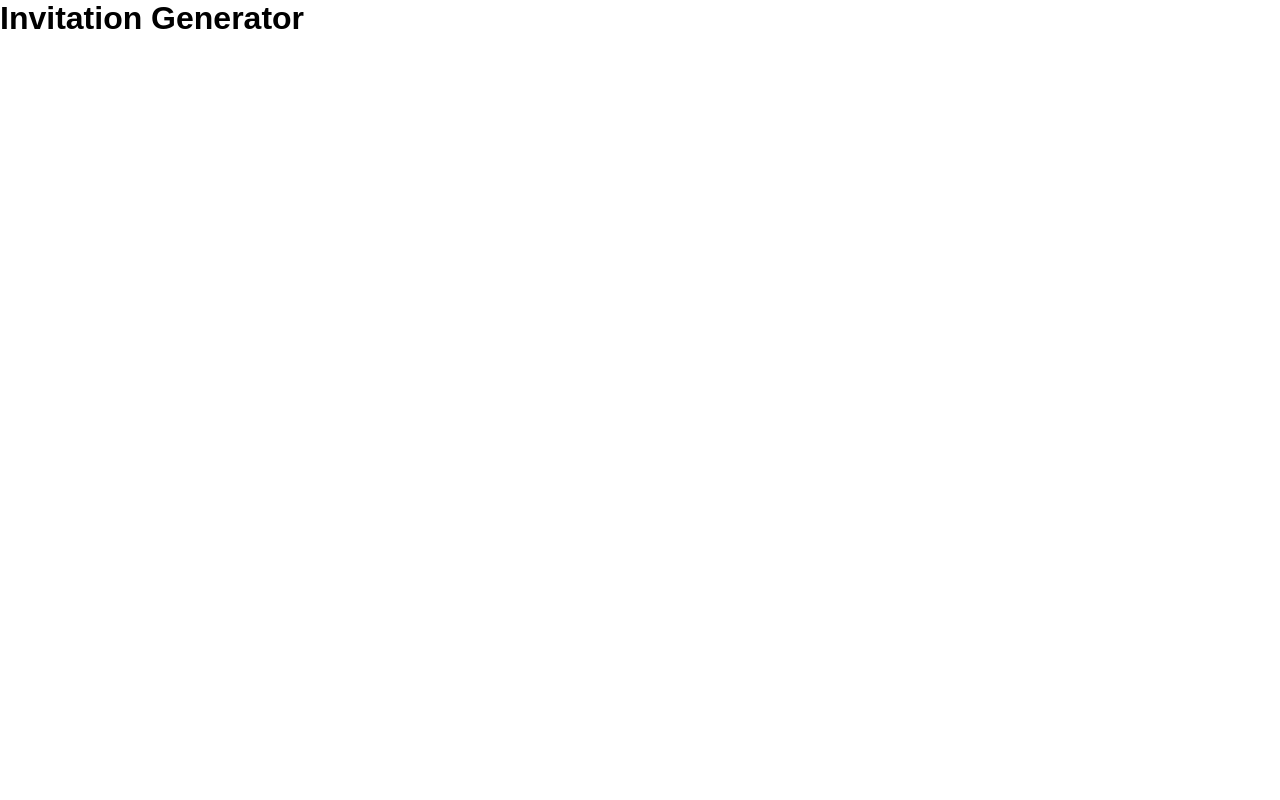
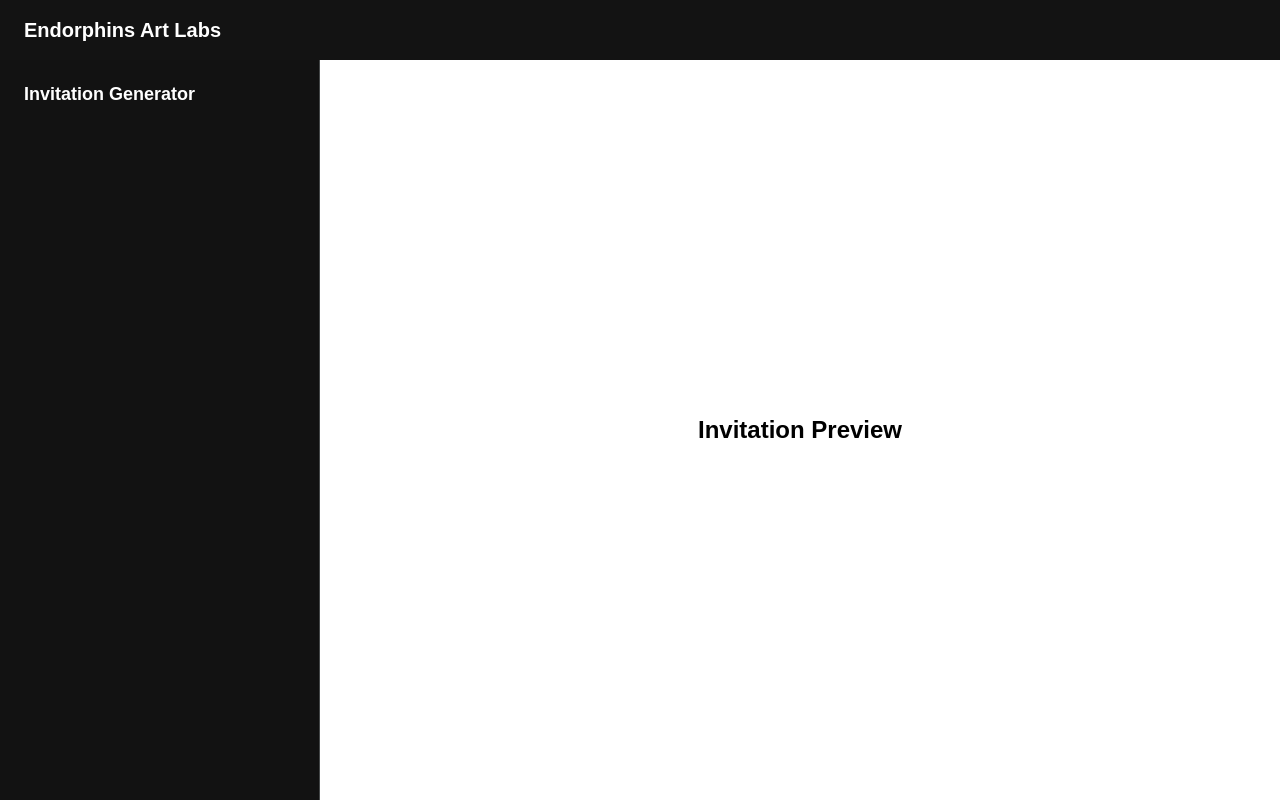
Before and after one commit to linaghazy/Invitation-Generator-React, a React (Vite) app: page / in a window 1280 px wide. Built offline with nearby package versions, Linux system fonts and the light colour scheme.

Commit message:
Create the website layout

```diff
--- a/src/App.css
+++ b/src/App.css
@@ -1,184 +1,46 @@
-.counter {
-  font-size: 16px;
-  padding: 5px 10px;
-  border-radius: 5px;
-  color: var(--accent);
-  background: var(--accent-bg);
-  border: 2px solid transparent;
-  transition: border-color 0.3s;
-  margin-bottom: 24px;
-
-  &:hover {
-    border-color: var(--accent-border);
-  }
-  &:focus-visible {
-    outline: 2px solid var(--accent);
-    outline-offset: 2px;
-  }
+.app {
+  min-height: 100vh;
+  background: #ffffff;
 }
 
-.hero {
-  position: relative;
-
-  .base,
-  .framework,
-  .vite {
-    inset-inline: 0;
-    margin: 0 auto;
-  }
-
-  .base {
-    width: 170px;
-    position: relative;
-    z-index: 0;
-  }
-
-  .framework,
-  .vite {
-    position: absolute;
-  }
-
-  .framework {
-    z-index: 1;
-    top: 34px;
-    height: 28px;
-    transform: perspective(2000px) rotateZ(300deg) rotateX(44deg) rotateY(39deg)
-      scale(1.4);
-  }
-
-  .vite {
-    z-index: 0;
-    top: 107px;
-    height: 26px;
-    width: auto;
-    transform: perspective(2000px) rotateZ(300deg) rotateX(40deg) rotateY(39deg)
-      scale(0.8);
-  }
+.topbar {
+  height: 60px;
+  background: #131313;
+  color: white;
+  display: flex;
+  align-items: center;
+  padding: 0 24px;
 }
 
-#center {
-  display: flex;
-  flex-direction: column;
-  gap: 25px;
-  place-content: center;
-  place-items: center;
-  flex-grow: 1;
-
-  @media (max-width: 1024px) {
-    padding: 32px 20px 24px;
-    gap: 18px;
-  }
+.topbar h1 {
+  font-size: 20px;
 }
 
-#next-steps {
+.main {
   display: flex;
-  border-top: 1px solid var(--border);
-  text-align: left;
-
-  & > div {
-    flex: 1 1 0;
-    padding: 32px;
-    @media (max-width: 1024px) {
-      padding: 24px 20px;
-    }
-  }
-
-  .icon {
-    margin-bottom: 16px;
-    width: 22px;
-    height: 22px;
-  }
-
-  @media (max-width: 1024px) {
-    flex-direction: column;
-    text-align: center;
-  }
+  min-height: calc(100vh - 60px);
 }
 
-#docs {
-  border-right: 1px solid var(--border);
-
-  @media (max-width: 1024px) {
-    border-right: none;
-    border-bottom: 1px solid var(--border);
-  }
+.sidebar {
+  width: 320px;
+  background: #121212;
+  color: white;
+  border-right: 1px solid #444748;
+  padding: 24px;
 }
 
-#next-steps ul {
-  list-style: none;
-  padding: 0;
-  display: flex;
-  gap: 8px;
-  margin: 32px 0 0;
-
-  .logo {
-    height: 18px;
-  }
-
-  a {
-    color: var(--text-h);
-    font-size: 16px;
-    border-radius: 6px;
-    background: var(--social-bg);
-    display: flex;
-    padding: 6px 12px;
-    align-items: center;
-    gap: 8px;
-    text-decoration: none;
-    transition: box-shadow 0.3s;
-
-    &:hover {
-      box-shadow: var(--shadow);
-    }
-    .button-icon {
-      height: 18px;
-      width: 18px;
-    }
-  }
-
-  @media (max-width: 1024px) {
-    margin-top: 20px;
-    flex-wrap: wrap;
-    justify-content: center;
-
-    li {
-      flex: 1 1 calc(50% - 8px);
-    }
-
-    a {
-      width: 100%;
-      justify-content: center;
-      box-sizing: border-box;
-    }
-  }
+.sidebar-title {
+  font-size: 18px;
 }
 
-#spacer {
-  height: 88px;
-  border-top: 1px solid var(--border);
-  @media (max-width: 1024px) {
-    height: 48px;
-  }
+.preview {
+  flex: 1;
+  padding: 40px;
+  display: flex;
+  align-items: center;
+  justify-content: center;
 }
 
-.ticks {
-  position: relative;
-  width: 100%;
-
-  &::before,
-  &::after {
-    content: '';
-    position: absolute;
-    top: -4.5px;
-    border: 5px solid transparent;
-  }
-
-  &::before {
-    left: 0;
-    border-left-color: var(--border);
-  }
-  &::after {
-    right: 0;
-    border-right-color: var(--border);
-  }
+.preview h2 {
+  font-size: 24px;
 }
--- a/src/App.jsx
+++ b/src/App.jsx
@@ -1,7 +1,19 @@
+import "./App.css";
+
+import TopBar from "./components/TopBar";
+import Sidebar from "./components/SideBar";
+import InvitationPreview from "./components/InvitationPreview";
+
+
+
 function App() {
   return (
-    <div>
-      <h1>Invitation Generator</h1>
+    <div className="app">
+      <TopBar />
+      <div className="main">
+        <Sidebar />
+        <InvitationPreview />
+        </div>
     </div>
   );
 }
--- /dev/null
+++ b/src/components/InvitationPreview.jsx
@@ -0,0 +1,9 @@
+function InvitationPreview() {
+  return (
+    <main className="preview">
+      <h2>Invitation Preview</h2>
+    </main>
+  );
+}
+
+export default InvitationPreview;
--- /dev/null
+++ b/src/components/SideBar.jsx
@@ -0,0 +1,9 @@
+function Sidebar() {
+  return (
+    <aside className="sidebar">
+      <h2 className="sidebar-title">Invitation Generator</h2>
+    </aside>
+  );
+}
+
+export default Sidebar;
--- /dev/null
+++ b/src/components/TopBar.jsx
@@ -0,0 +1,9 @@
+function TopBar() {
+  return (
+    <header className="topbar">
+      <h1>Endorphins Art Labs</h1>
+    </header>
+  );
+}
+
+export default TopBar;
```
